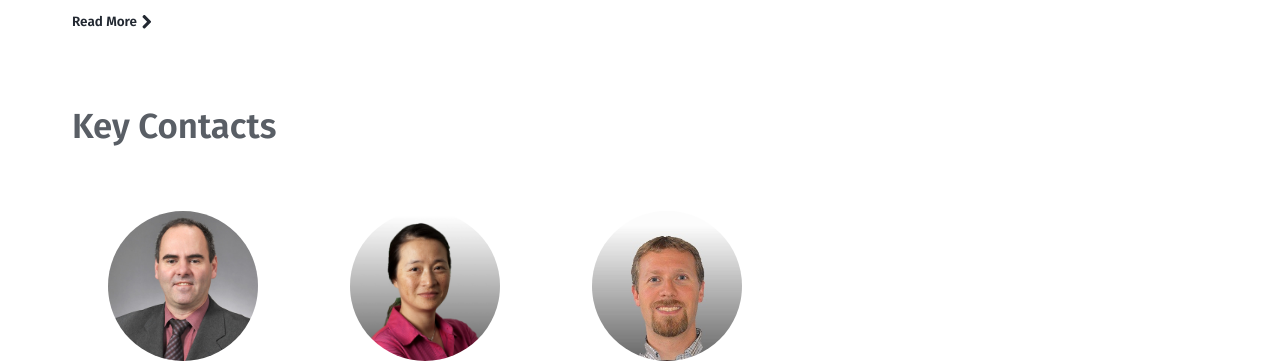
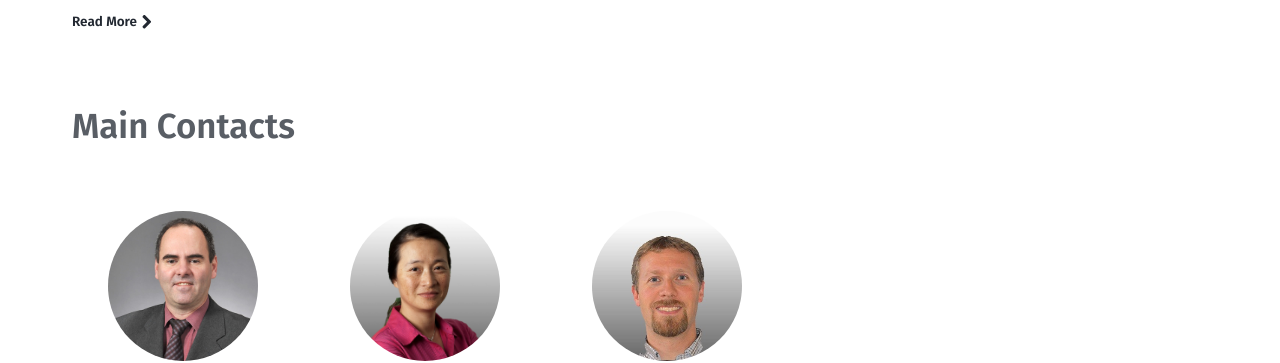
Before and after one commit to ppps2019/ppps2019.github.io, a Jekyll site: the page built from index.md, in a window 1280 px wide and 900 px high, scrolled down 1075 px. Shown: the part 155-518 px from the top of the window. Built offline with Jekyll 4.4.1, drawn with Linux system fonts in a browser that asks for light colours.

Commit message:
Update index.md

```diff
--- a/index.md
+++ b/index.md
@@ -60,7 +60,7 @@ Starting in 2001, the IEEE Pulsed Power Conference (PPC) and the IEEE Internatio
 
 
 
-## Key Contacts
+## Main Contacts
 
 <div class="gallery">
 {% assign counter = 0 %}
```
